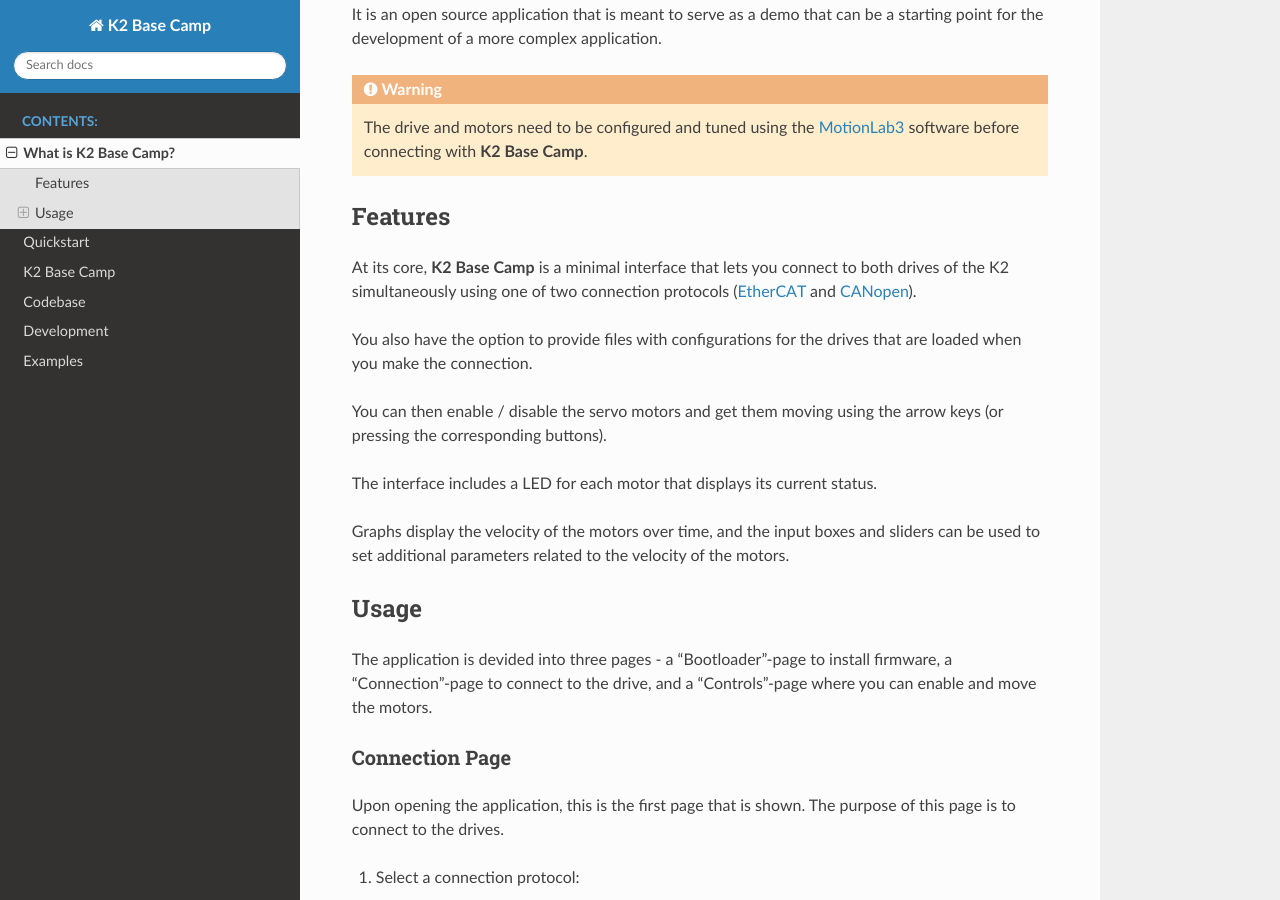
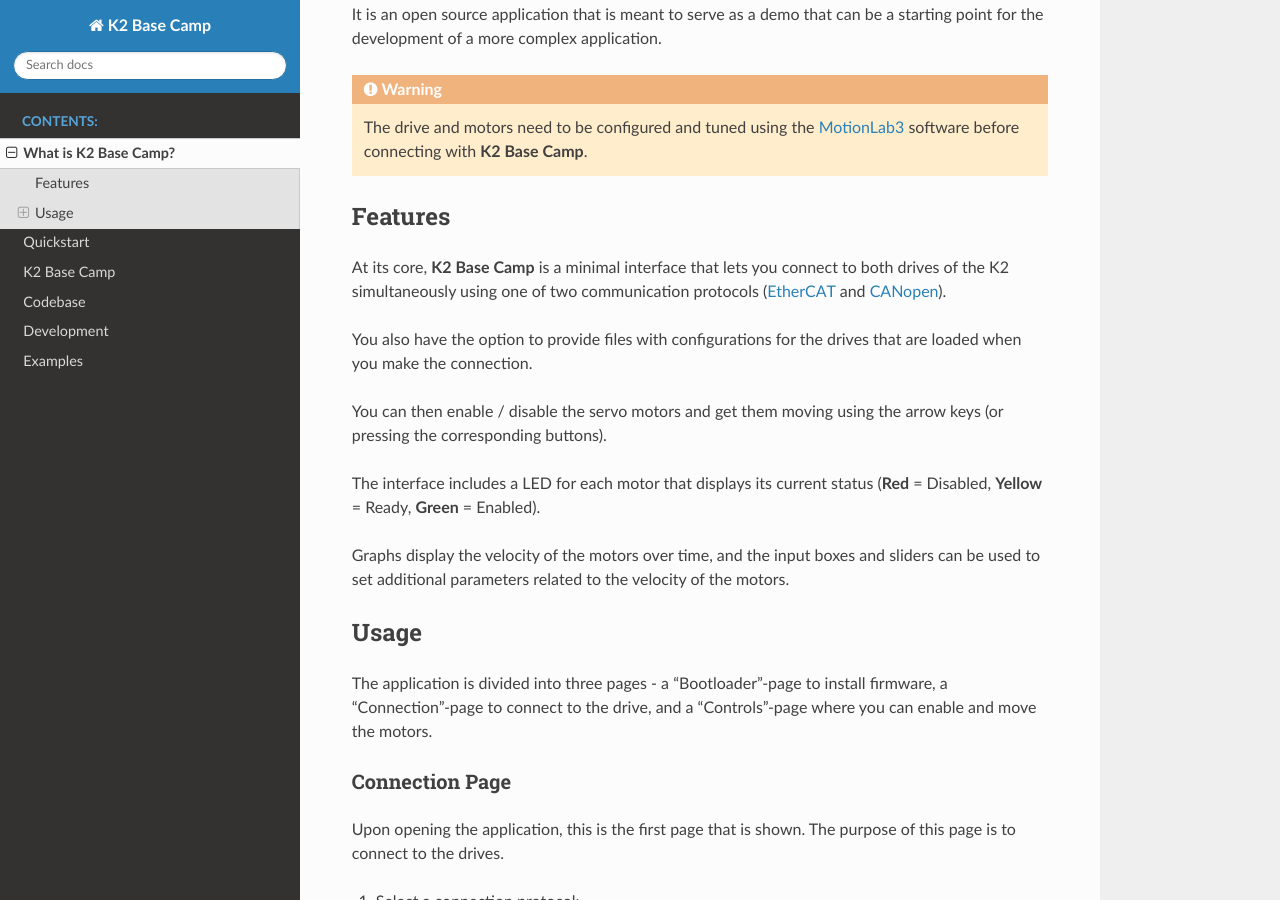
Before and after one commit to ingeniamc/ingeniajumpstart, a Sphinx documentation site: the page built from docs/source/pages/what_is_k2_base_camp.rst, in a window 1280 px wide and 900 px high, scrolled down 229 px. Built offline with Sphinx 7.4.7 and the Read the Docs theme 2.0.0, drawn with Linux system fonts in a browser that asks for light colours.

Commit message:
DR0053A-571 PR improvements

```diff
--- a/docs/source/pages/code_overview.rst
+++ b/docs/source/pages/code_overview.rst
@@ -121,7 +121,7 @@
             :width: 400
             :alt: The control interface with a velocity graph
 
-* The library that we use to communicate with the drive (ingeniamotion) also allows us to get periodic updates about certain states. For example, we can display LEDs that inform the user about the state of the motor (RED = Disabled, YELLOW = Ready, GREEN = Enabled).
+* The library that we use to communicate with the drive (ingeniamotion) also allows us to get periodic updates about certain states. For example, we can display LEDs that inform the user about the state of the motor (**Red** = Disabled, **Yellow** = Ready, **Green** = Enabled).
 
     #. The subscription to the motor state is done in the ``service`` when we connect to the drives.
     #. When making the subscription, we also define a callback function in the ``service`` that handles the information we will now periodically receive from the drives.
--- a/docs/source/pages/what_is_k2_base_camp.rst
+++ b/docs/source/pages/what_is_k2_base_camp.rst
@@ -12,20 +12,20 @@
 Features
 ========
 
-At its core, **K2 Base Camp** is a minimal interface that lets you connect to both drives of the K2 simultaneously using one of two connection protocols (`EtherCAT <https://en.wikipedia.org/wiki/EtherCAT>`_ and `CANopen <https://en.wikipedia.org/wiki/CANopen>`_).
+At its core, **K2 Base Camp** is a minimal interface that lets you connect to both drives of the K2 simultaneously using one of two communication protocols (`EtherCAT <https://en.wikipedia.org/wiki/EtherCAT>`_ and `CANopen <https://en.wikipedia.org/wiki/CANopen>`_).
 
 You also have the option to provide files with configurations for the drives that are loaded when you make the connection.
 
 You can then enable / disable the servo motors and get them moving using the arrow keys (or pressing the corresponding buttons).
 
-The interface includes a LED for each motor that displays its current status.
+The interface includes a LED for each motor that displays its current status (**Red** = Disabled, **Yellow** = Ready, **Green** = Enabled).
 
 Graphs display the velocity of the motors over time, and the input boxes and sliders can be used to set additional parameters related to the velocity of the motors.
 
 Usage
 =====
 
-The application is devided into three pages - a "Bootloader"-page to install firmware, a "Connection"-page to connect to the drive, and a "Controls"-page where you can enable and move the motors.
+The application is divided into three pages - a "Bootloader"-page to install firmware, a "Connection"-page to connect to the drive, and a "Controls"-page where you can enable and move the motors.
 
 Connection Page
 ---------------
```
